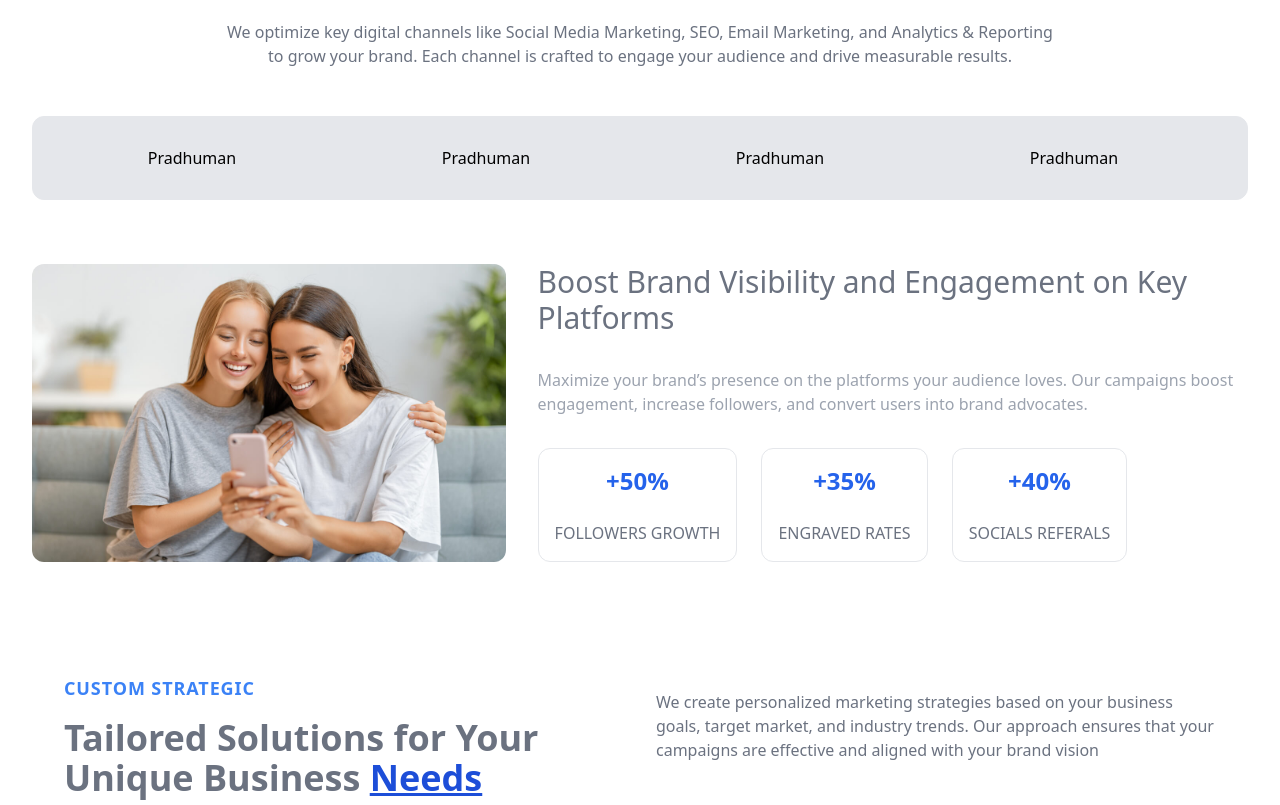
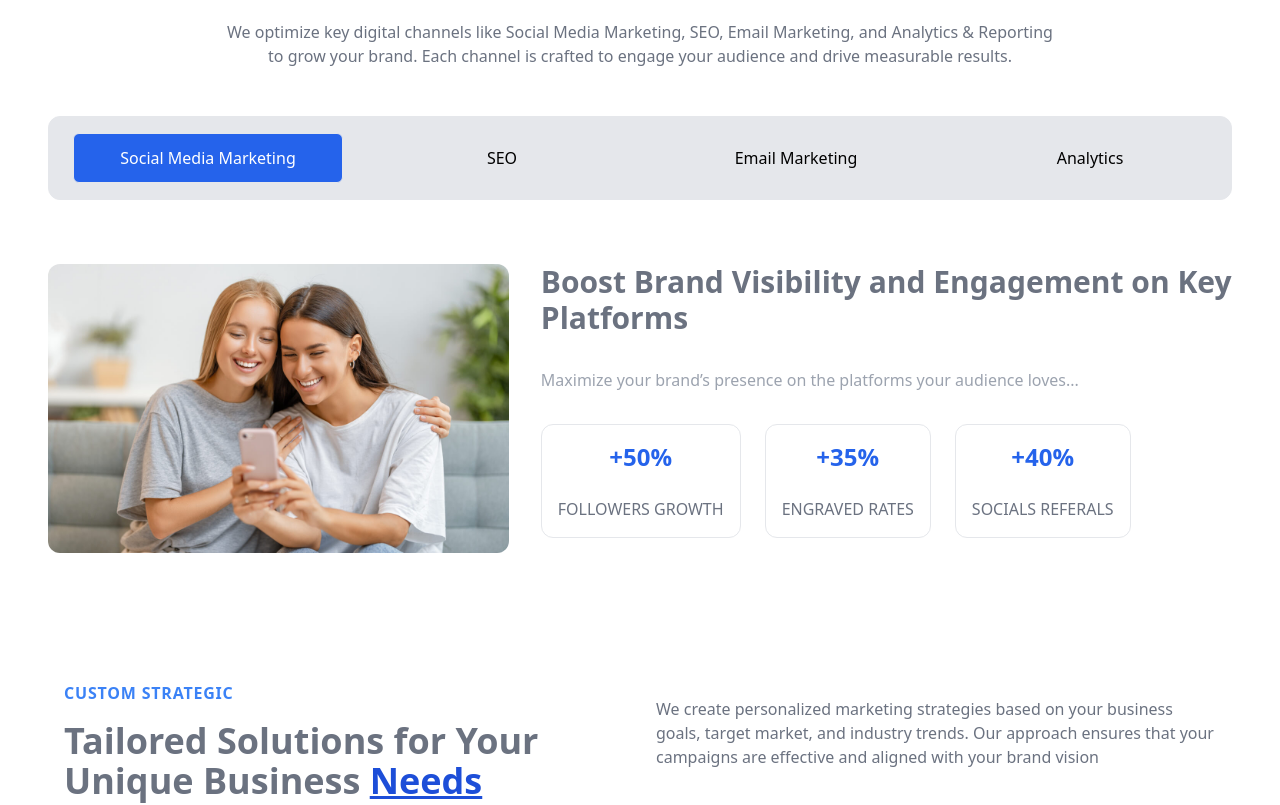
Before and after one commit to PradhumanSinghNaruka/Digital-Marketing, a React (Create React App) app in the folder frontend/: page /service in a window 1280 px wide. Shown: the part 1596-2401 px from the top of the page. Built offline with nearby package versions, Linux system fonts and the light colour scheme.

Commit message:
full stack

```diff
--- a/frontend/src/pages/Service.js
+++ b/frontend/src/pages/Service.js
@@ -1,4 +1,4 @@
-import React from "react";
+import React, { useState } from "react";
 import photo3 from "../image/servicedetail3.png";
 import photo4 from "../image/servicedetail4.png";
 import photo5 from "../image/servicedetail5.png";
@@ -15,6 +15,7 @@ import photo2 from "../image/servicedetail2.jpg";
 import { useNavigate } from "react-router-dom";
 
 function Service() {
+  const [activeTab, setActiveTab] = useState(1);
   const items = [
     {
       id: 1,
@@ -87,6 +88,24 @@ function Service() {
     },
   ];
 
+  const numbers2 = [
+    {
+      id:1,
+      number: "+200%",
+      text: "ORGANIC TRAFFIC"
+    },
+    {
+      id:2,
+      number: "#3",
+      text: "COMPETITIVE KEYWORDS"
+    },
+    {
+      id:3,
+      number: "+35%",
+      text: "CLICK-THROUGH RATES"
+    }
+  ]
+
   return (
     <div
       name="Home"
@@ -143,7 +162,7 @@ function Service() {
             <img src={photo2} className="rounded-2xl" />
           </div>
         </div>
-        <div className="mt-32 w-full mb-12">
+        <div className="mt-32 w-full mb-20">
           <div className="bg-white w-full space-y-5 justify-center items-center text-center px-48">
             <h1 className="text-blue-500 text-md">Core Channels</h1>
             <h1 className="text-2xl md:text-3xl lg:text-4xl font-bold px-24">
@@ -159,33 +178,62 @@ function Service() {
               measurable results.
             </p>
           </div>
-          <div className="w-full px-6 flex border rounded-xl mt-12 space-x-6 bg-gray-200 py-4">
-            <h1 className="p-3 text-center w-[270px] border rounded-xl hover:text-white hover:bg-blue-600 duration-300">
-              Pradhuman
+          <div className="w-full px-4">
+            <div className="flex border rounded-xl mt-12 space-x-6 bg-gray-200 py-4">
+              <h1
+                onClick={() => setActiveTab(1)}
+                className={`p-3 text-center w-[270px] border rounded-md duration-300 cursor-pointer ml-6 ${
+                  activeTab === 1
+                    ? "bg-blue-600 text-white"
+                    : "hover:bg-blue-600 hover:text-white"
+                }`}
+              >
+                Social Media Marketing
               </h1>
-            <h1 className="p-3 text-center w-[270px] border rounded-xl hover:text-white hover:bg-blue-600 duration-300">
-              Pradhuman
+              <h1
+                onClick={() => setActiveTab(2)}
+                className={`p-3 text-center w-[270px] border rounded-md duration-300 cursor-pointer ${
+                  activeTab === 2
+                    ? "bg-blue-600 text-white"
+                    : "hover:bg-blue-600 hover:text-white"
+                }`}
+              >
+                SEO
               </h1>
-            <h1 className="p-3 text-center w-[270px] border rounded-xl hover:text-white hover:bg-blue-600 duration-300">
-              Pradhuman
+              <h1
+                onClick={() => setActiveTab(3)}
+                className={`p-3 text-center w-[270px] border rounded-md duration-300 cursor-pointer ${
+                  activeTab === 3
+                    ? "bg-blue-600 text-white"
+                    : "hover:bg-blue-600 hover:text-white"
+                }`}
+              >
+                Email Marketing
               </h1>
-            <h1 className="p-3 text-center w-[270px] border rounded-xl hover:text-white hover:bg-blue-600 duration-300">
-              Pradhuman
+              <h1
+                onClick={() => setActiveTab(4)}
+                className={`p-3 text-center w-[270px] border rounded-md duration-300 cursor-pointer ${
+                  activeTab === 4
+                    ? "bg-blue-600 text-white"
+                    : "hover:bg-blue-600 hover:text-white"
+                }`}
+              >
+                Analytics
               </h1>
             </div>
             <div className="w-full mt-16">
+              {activeTab === 1 && (
                 <div className="w-full flex gap-8">
                   <div className="w-2/5">
                     <img src={photo8} className="w-full h-full rounded-xl" />
                   </div>
                   <div className="w-3/5 space-y-8">
-                <h1 className="text-3xl text-gray-500 text-semibold">
-                  Boost Brand Visibility and Engagement on Key Platforms{" "}
+                    <h1 className="text-3xl text-gray-500 font-semibold">
+                      Boost Brand Visibility and Engagement on Key Platforms
                     </h1>
-                <p className="text-gray-400 text-wrap">
-                  Maximize your brand’s presence on the platforms your audience
-                  loves. Our campaigns boost engagement, increase followers, and
-                  convert users into brand advocates.
+                    <p className="text-gray-400">
+                      Maximize your brand’s presence on the platforms your
+                      audience loves...
                     </p>
                     <div className="flex flex-cols-1 md:flex-rows-3 gap-6 mt-12 md:mt-16">
                       {numbers.map((number) => (
@@ -197,115 +245,126 @@ function Service() {
                             <p className="text-blue-600 text-2xl font-bold">
                               {number.number}
                             </p>
-                        <p className="text-gray-500 text-md">{number.text}</p>
+                            <p className="text-gray-500 text-md">
+                              {number.text}
+                            </p>
                           </div>
                         </div>
                       ))}
                     </div>
                   </div>
                 </div>
-            <div className="hidden">
+              )}
+
+              {activeTab === 2 && (
                 <div className="w-full flex gap-8">
                   <div className="w-2/5">
                     <img src={photo9} className="w-full h-full rounded-xl" />
                   </div>
                   <div className="w-3/5 space-y-8">
-                  <h1 className="text-3xl text-gray-500 text-semibold">
-                    Improve Your Search Rankings And Drive Organic Traffic{" "}
+                    <h1 className="text-3xl text-gray-500 font-semibold">
+                      Improve Your Search Rankings And Drive Organic Traffic
                     </h1>
-                  <p className="text-gray-400 text-wrap">
+                    <p className="text-gray-400">
                       Climb to the top of search results with our expert SEO
-                    services. We improve your website’s visibility, driving
-                    organic traffic from high-intent users.
+                      services...
                     </p>
                     <div className="flex flex-cols-1 md:flex-rows-3 gap-6 mt-12 md:mt-16">
-                    {numbers.map((number) => (
+                      {numbers2.map((number2) => (
                         <div
-                        key={number.id}
-                        className="bg-white rounded-xl flex justify-center items-center text-center border border-gray-300"
+                          key={number2.id}
+                          className="bg-white rounded-xl flex justify-center items-center text-center border border-gray-200 gap-8"
                         >
                           <div className="grid justify-items-center items-start md:items-center gap-6 flex-1 p-4">
                             <p className="text-blue-600 text-2xl font-bold">
-                            {number.number}
+                              {number2.number}
                             </p>
-                          <p className="text-gray-500 text-md">{number.text}</p>
+                            <p className="text-gray-500 text-md">
+                              {number2.text}
+                            </p>
                           </div>
                         </div>
                       ))}
                     </div>
                   </div>
                 </div>
-            </div>
-            <div className="hidden">
+              )}
+
+              {activeTab === 3 && (
                 <div className="w-full flex gap-8">
                   <div className="w-2/5">
                     <img src={photo10} className="w-full h-full rounded-xl" />
                   </div>
                   <div className="w-3/5 space-y-8">
-                  <h1 className="text-3xl text-gray-500 text-semibold">
-                    Personalized Email Campaigns For Higher Conversions{" "}
+                    <h1 className="text-3xl text-gray-500 font-semibold">
+                      Personalized Email Campaigns For Higher Conversions
                     </h1>
-                  <p className="text-gray-400 text-wrap">
-                    Climb to the top of search results with our expert SEO
-                    services. We improve your website’s visibility, driving
-                    organic traffic from high-intent users.
+                    <p className="text-gray-400">
+                      Run personalized email campaigns that convert better and
+                      boost engagement...
                     </p>
                     <div className="flex flex-cols-1 md:flex-rows-3 gap-6 mt-12 md:mt-16">
                       {numbers.map((number) => (
                         <div
                           key={number.id}
-                        className="bg-white rounded-xl flex justify-center items-center text-center border border-gray-300"
+                          className="bg-white rounded-xl flex justify-center items-center text-center border border-gray-200 gap-8"
                         >
                           <div className="grid justify-items-center items-start md:items-center gap-6 flex-1 p-4">
                             <p className="text-blue-600 text-2xl font-bold">
                               {number.number}
                             </p>
-                          <p className="text-gray-500 text-md">{number.text}</p>
+                            <p className="text-gray-500 text-md">
+                              {number.text}
+                            </p>
                           </div>
                         </div>
                       ))}
                     </div>
                   </div>
                 </div>
-            </div>
-            <div className="hidden">
+              )}
+
+              {activeTab === 4 && (
                 <div className="w-full flex gap-8">
                   <div className="w-2/5">
                     <img src={photo11} className="w-full h-full rounded-xl" />
                   </div>
                   <div className="w-3/5 space-y-8">
-                  <h1 className="text-3xl text-gray-500 text-semibold">
-                    Detailed Performance Reports To Track Progress And Optimize Strategies{" "}
+                    <h1 className="text-3xl text-gray-500 font-semibold">
+                      Detailed Performance Reports To Track Progress And
+                      Optimize Strategies
                     </h1>
-                  <p className="text-gray-400 text-wrap">
-                    Maximize your brand’s presence on the platforms your
-                    audience loves. Our campaigns boost engagement, increase
-                    followers, and convert users into brand advocates.
+                    <p className="text-gray-400">
+                      Get detailed performance reports to monitor growth and
+                      improve your strategies...
                     </p>
                     <div className="flex flex-cols-1 md:flex-rows-3 gap-6 mt-12 md:mt-16">
-                    {numbers.map((number) => (
+                      {numbers2.map((number2) => (
                         <div
-                        key={number.id}
-                        className="bg-white rounded-xl flex justify-center items-center text-center border border-gray-300"
+                          key={number2.id}
+                          className="bg-white rounded-xl flex justify-center items-center text-center border border-gray-200 gap-8"
                         >
                           <div className="grid justify-items-center items-start md:items-center gap-6 flex-1 p-4">
                             <p className="text-blue-600 text-2xl font-bold">
-                            {number.number}
+                              {number2.number}
                             </p>
-                          <p className="text-gray-500 text-md">{number.text}</p>
+                            <p className="text-gray-500 text-md">
+                              {number2.text}
+                            </p>
                           </div>
                         </div>
                       ))}
                     </div>
                   </div>
                 </div>
+              )}
             </div>
           </div>
         </div>
-        <div className="mt-28 px-8 mb-12">
+        <div className="mt-32 px-8 mb-12">
           <div className="flex flex-col md:flex-row md:justify-between md:items-start gap-8">
             <div className="md:w-1/2 flex flex-col items-start text-start space-y-4">
-              <p className="text-base md:text-lg font-semibold uppercase tracking-wider text-blue-500">
+              <p className="text-base md:text-md font-semibold uppercase tracking-wider text-blue-500">
                 CUSTOM STRATEGIC
               </p>
               <h1 className="text-2xl md:text-3xl lg:text-4xl font-bold w-full">
@@ -324,7 +383,7 @@ function Service() {
               </p>
             </div>
           </div>
-          <div className="grid grid-cols-1 md:grid-cols-4 gap-6 mt-12 md:mt-16">
+          <div className="grid grid-cols-1 md:grid-cols-4 gap-6 mt-12 md:mt-16 mb-24">
             {items.map((item) => (
               <div
                 key={item.id}
@@ -342,10 +401,10 @@ function Service() {
               </div>
             ))}
           </div>
-          <div className="mt-10 md:mt-24">
+          <div className="mt-10 md:mt-28">
             <div className="grid md:justify-between md:items-start gap-8">
               <div className="wfull flex flex-col items-center text-center space-y-4 px-14 md:px-44">
-                <p className="text-base md:text-lg font-semibold uppercase tracking-wider text-blue-500">
+                <p className="text-base md:text-md font-semibold uppercase tracking-wider text-blue-500">
                   PROVEN RESULTS
                 </p>
                 <h1 className="text-2xl md:text-3xl lg:text-4xl font-bold w-full">
```
Also changed, not shown: frontend/src/components/Navbar.js (+84 -15 lines). Lines whose indentation alone changed are shown as unchanged.
